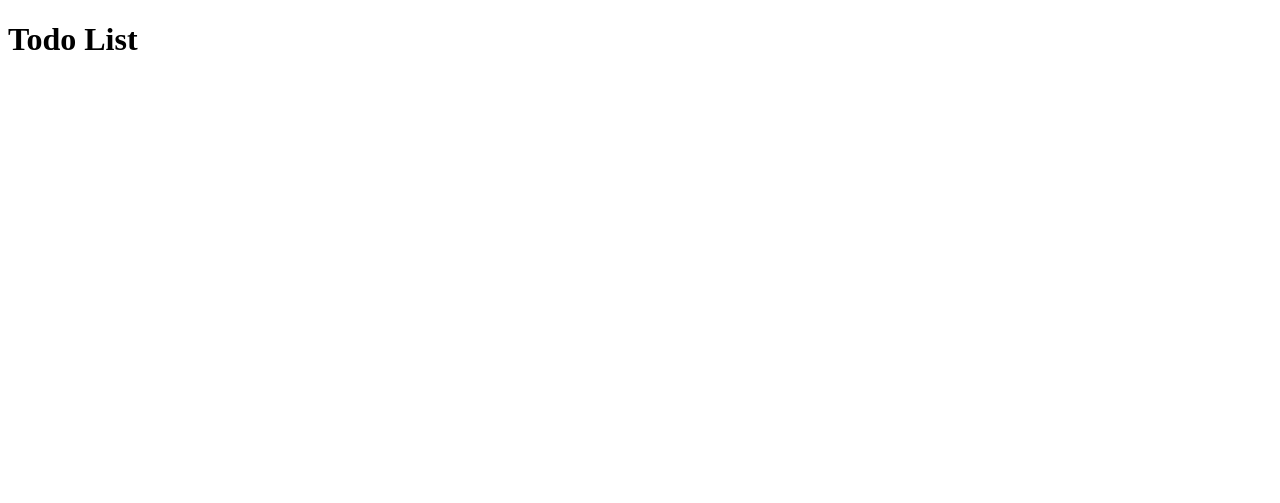
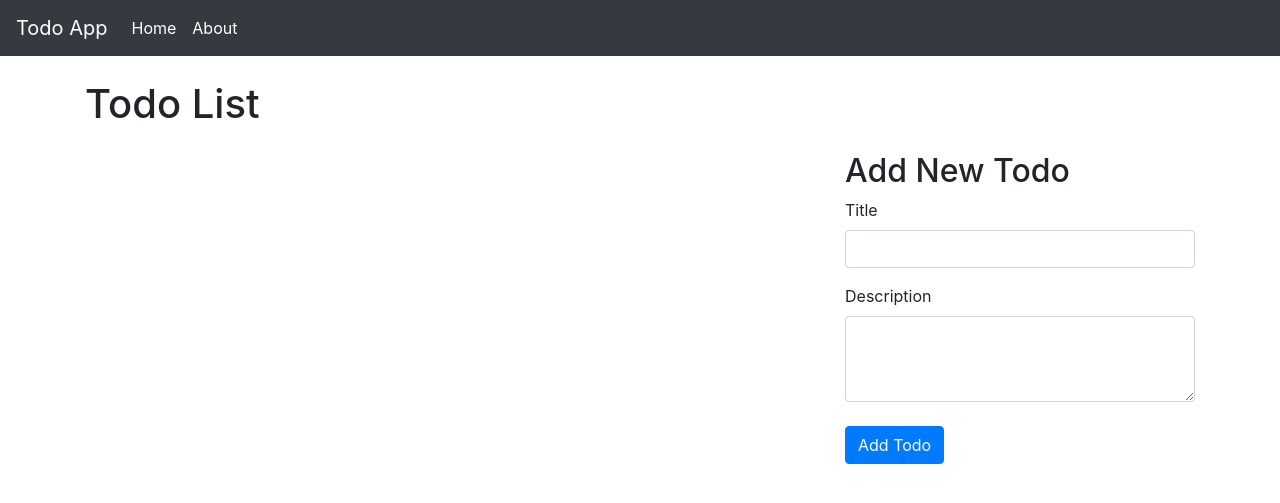
Before and after one commit to lunatic-bot/TodoApp, a FastAPI app: page / in a window 1280 px wide. Before the commit the part shown is almost empty. Shown: the top 503 px of the page. Run offline with FastAPI, Linux system fonts and the light colour scheme; some libraries are stand-ins or nearby versions.

Commit message:
Home and About

```diff
--- a/main.py
+++ b/main.py
@@ -10,6 +10,10 @@ from fastapi.templating import Jinja2Templates
 from fastapi.responses import HTMLResponse
 from fastapi.staticfiles import StaticFiles
 from starlette.requests import Request
+
+from fastapi import FastAPI, Request, Form, Depends
+from fastapi.responses import RedirectResponse
+
 
 app = FastAPI()
 
@@ -28,9 +32,32 @@ def read_todos(request: Request, db: Session = Depends(get_db)):
 
 
 # main.py
-@app.post("/todos/", response_model=TodoResponse)
-def create_todo_endpoint(todo: TodoCreate, db: Session = Depends(get_db)):
-    return create_todo(db=db, title=todo.title, description=todo.description)
+# @app.post("/todos/add-todo", response_model=TodoResponse)
+# def create_todo_endpoint(todo: TodoCreate, db: Session = Depends(get_db)):
+#     return create_todo(db=db, title=todo.title, description=todo.description)
+
+
+@app.post("/todos/add-todo")
+async def add_todo(title: str = Form(...), description: str = Form(...), db: Session = Depends(get_db)):
+    # Create a new Todo object
+    # new_todo = TodoCreate(
+    #     title=title,
+    #     description=description,
+    #     completed=False
+    # )
+
+    # Add to the database
+    # db.add(new_todo)
+    # db.commit()
+    # db.refresh(new_todo)
+    db_todo = create_todo(db=db, title=title, description=description)
+    if db_todo is None:
+        raise HTTPException(status_code=404, detail="Todo not found")
+
+    # Redirect to the home page
+    return RedirectResponse(url="/", status_code=303)
+
+
 
 @app.get("/todos/{todo_id}", response_model=TodoResponse)
 def read_todo(todo_id: int, db: Session = Depends(get_db)):
@@ -38,6 +65,7 @@ def read_todo(todo_id: int, db: Session = Depends(get_db)):
     if db_todo is None:
         raise HTTPException(status_code=404, detail="Todo not found")
     return db_todo
+
 
 @app.get("/todos/", response_model=list[TodoResponse])
 def read_todos(skip: int = 0, limit: int = 10, db: Session = Depends(get_db)):
@@ -57,3 +85,8 @@ def delete_todo_endpoint(todo_id: int, db: Session = Depends(get_db)):
     if db_todo is None:
         raise HTTPException(status_code=404, detail="Todo not found")
     return db_todo
+
+
+@app.get("/about")
+def get_about(request : Request):
+    return templates.TemplateResponse("about.html", {"request": request})
--- /dev/null
+++ b/templates/base.html
@@ -0,0 +1,31 @@
+<!DOCTYPE html>
+<html lang="en">
+<head>
+    <meta charset="UTF-8">
+    <meta name="viewport" content="width=device-width, initial-scale=1.0">
+    <title>{% block title %}Todo App{% endblock %}</title>
+    <link rel="stylesheet" href="https://stackpath.bootstrapcdn.com/bootstrap/4.5.2/css/bootstrap.min.css">
+</head>
+<body>
+    <nav class="navbar navbar-expand-lg navbar-dark bg-dark">
+        <a class="navbar-brand text-white" href="/">Todo App</a>
+        <button class="navbar-toggler" type="button" data-toggle="collapse" data-target="#navbarNav" aria-controls="navbarNav" aria-expanded="false" aria-label="Toggle navigation">
+            <span class="navbar-toggler-icon"></span>
+        </button>
+        <div class="collapse navbar-collapse" id="navbarNav">
+            <ul class="navbar-nav">
+                <li class="nav-item">
+                    <a class="nav-link text-white" href="/">Home</a>
+                </li>
+                <li class="nav-item">
+                    <a class="nav-link text-white" href="/about">About</a>
+                </li>
+            </ul>
+        </div>
+    </nav>
+
+    <div class="container mt-4">
+        {% block content %}{% endblock %}
+    </div>
+</body>
+</html>
--- a/templates/index.html
+++ b/templates/index.html
@@ -1,23 +1,40 @@
-<!DOCTYPE html>
-<html lang="en">
-<head>
-    <meta charset="UTF-8">
-    <meta name="viewport" content="width=device-width, initial-scale=1.0">
-    <title>Todo List</title>
-</head>
-<body>
-    <h1>Todo List</h1>
-    <ul>
+{% extends "base.html" %}
+
+{% block title %}Todo List{% endblock %}
+
+{% block content %}
+<h1 class="mb-4">Todo List</h1>
+<div class="row">
+    <div class="col-md-8">
         {% for todo in todos %}
-        <li>
-            <strong>{{ todo.title }}</strong>: {{ todo.description }}<br>
-            Completed: {{ 'Yes' if todo.completed else 'No' }}<br>
-            Created at: {{ todo.creation_time }}<br>
-            {% if todo.completed %}
-            Completed at: {{ todo.completion_time }}
-            {% endif %}
-        </li>
+        <div class="card mb-3">
+            <div class="card-header {{ 'bg-success text-white' if todo.completed else 'bg-primary text-white' }}">
+                <h5 class="card-title mb-0">{{ todo.title }}</h5>
+            </div>
+            <div class="card-body">
+                <p class="card-text">{{ todo.description }}</p>
+                <p><strong>Created at:</strong> {{ todo.creation_time }}</p>
+                <p><strong>Completed:</strong> {{ 'Yes' if todo.completed else 'No' }}</p>
+                {% if todo.completed %}
+                <p><strong>Completed at:</strong> {{ todo.completion_time }}</p>
+                {% endif %}
+            </div>
+        </div>
         {% endfor %}
-    </ul>
-</body>
-</html>
+    </div>
+    <div class="col-md-4">
+        <h2>Add New Todo</h2>
+        <form action="/add-todo" method="post">
+            <div class="form-group">
+                <label for="title">Title</label>
+                <input type="text" class="form-control" id="title" name="title" required>
+            </div>
+            <div class="form-group">
+                <label for="description">Description</label>
+                <textarea class="form-control" id="description" name="description" rows="3" required></textarea>
+            </div>
+            <button type="submit" class="btn btn-primary mt-2">Add Todo</button>
+        </form>
+    </div>
+</div>
+{% endblock %}
```
Also changed, not shown: templates/about.html (added, +8 -0 lines).
